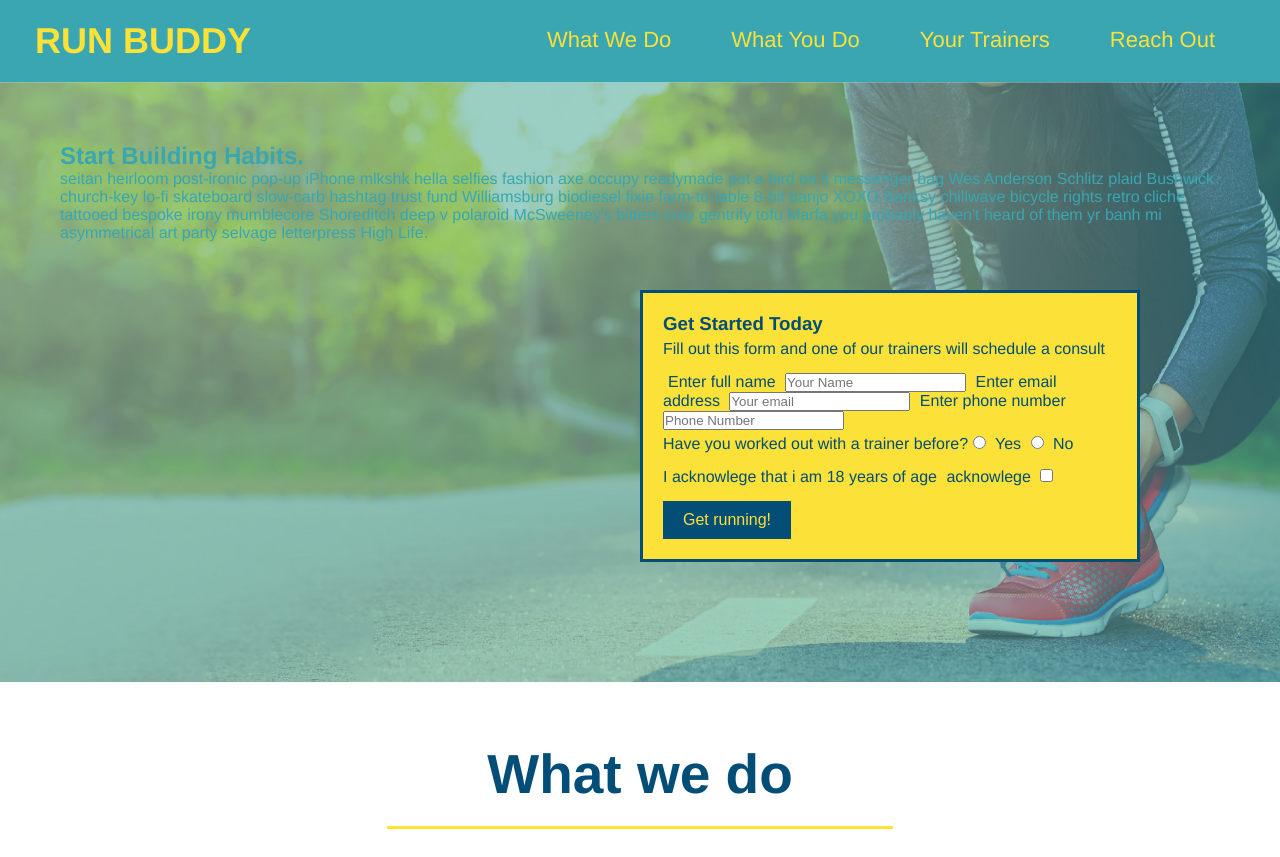
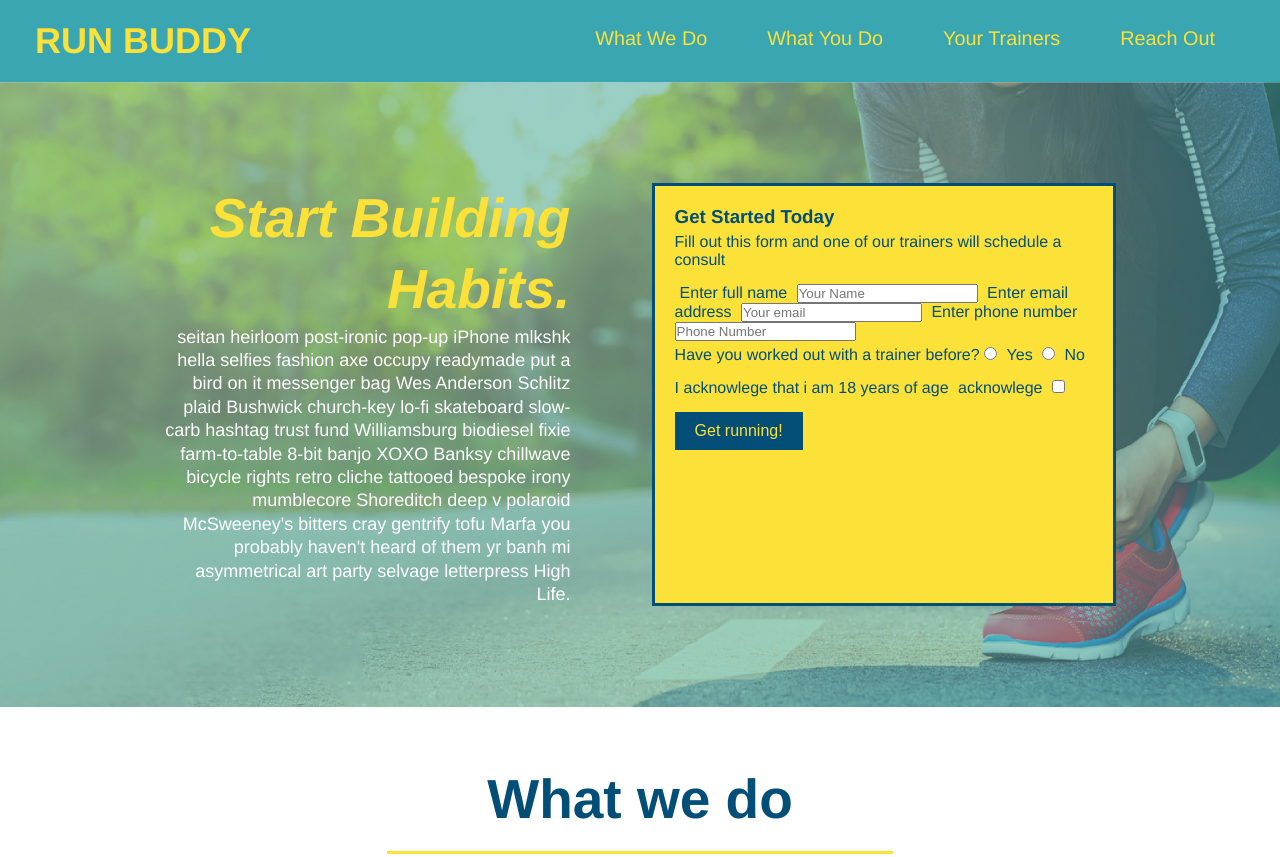
Before and after one commit to NathanG5/Run-Buddy, a plain HTML site: page index.html in a window 1280 px wide. Shown: the top 857 px of the page. Drawn offline with Linux system fonts and the light colour scheme.

Commit message:
add flexbox to the hero

```diff
--- a/assets/css/style.css
+++ b/assets/css/style.css
@@ -41,7 +41,7 @@ header nav ul{
 header nav ul li a {
     margin: 0 30px;
     font-weight: lighter;
-    font-size: 22px;
+    font-size: 1.55vw;
 }
 header h1 {
     font-weight: bold;
@@ -50,18 +50,19 @@ header h1 {
     margin:0;
 }
 footer {
+    justify-content: space-between;
+    flex-wrap: wrap;
+    display: flex;
     background: #fce138;
     width: 100%;
     padding: 40px 35px;
 }
 footer h2 {
-    display: inline;
     color: #024e76;
     font-size: 30px;
     margin: 0;
 }
 footer div {
-    float: right;
     line-height: 1.5;
     text-align: right;
 }
@@ -76,30 +77,38 @@ section {
 }
 /*Hero Style Start */
 .hero {
+    display: flex;
+    justify-content: center;
+    flex-wrap: wrap;
     background-image: url(../images/hero-bg.jpg);
-    height: 600px;
     background-size: cover;
     background-position: center;
-    position: relative;
 }
 .hero-form {
+    width: 40%;
+    margin: 3.5%;
     background-color: #fce138;
     padding: 20px;
-    width: 500px;
     color: #024e76;
     border-style: solid;
-    border-width: 3px;
     border-color: #024e76;
-}
-.hero-form {
     border: 3px solid #024e76;
     background-color: #fce138;
     padding: 20px;
-    width: 500px;
     color: #024e76;
-    position: absolute;
-    bottom: 120px;
-    right: 140px;
+}
+.hero-cta {
+    width: 35%;
+    text-align: right;
+    margin: 3.5%;
+    color: #fff;
+    font-size: 18px;
+    line-height: 1.3;
+}
+.hero-cta h2 {
+    font-style: italic;
+    font-size: 55px;
+    color: #fce138;
 }
 .hero-form h3 {
     font-size: 24;
```
